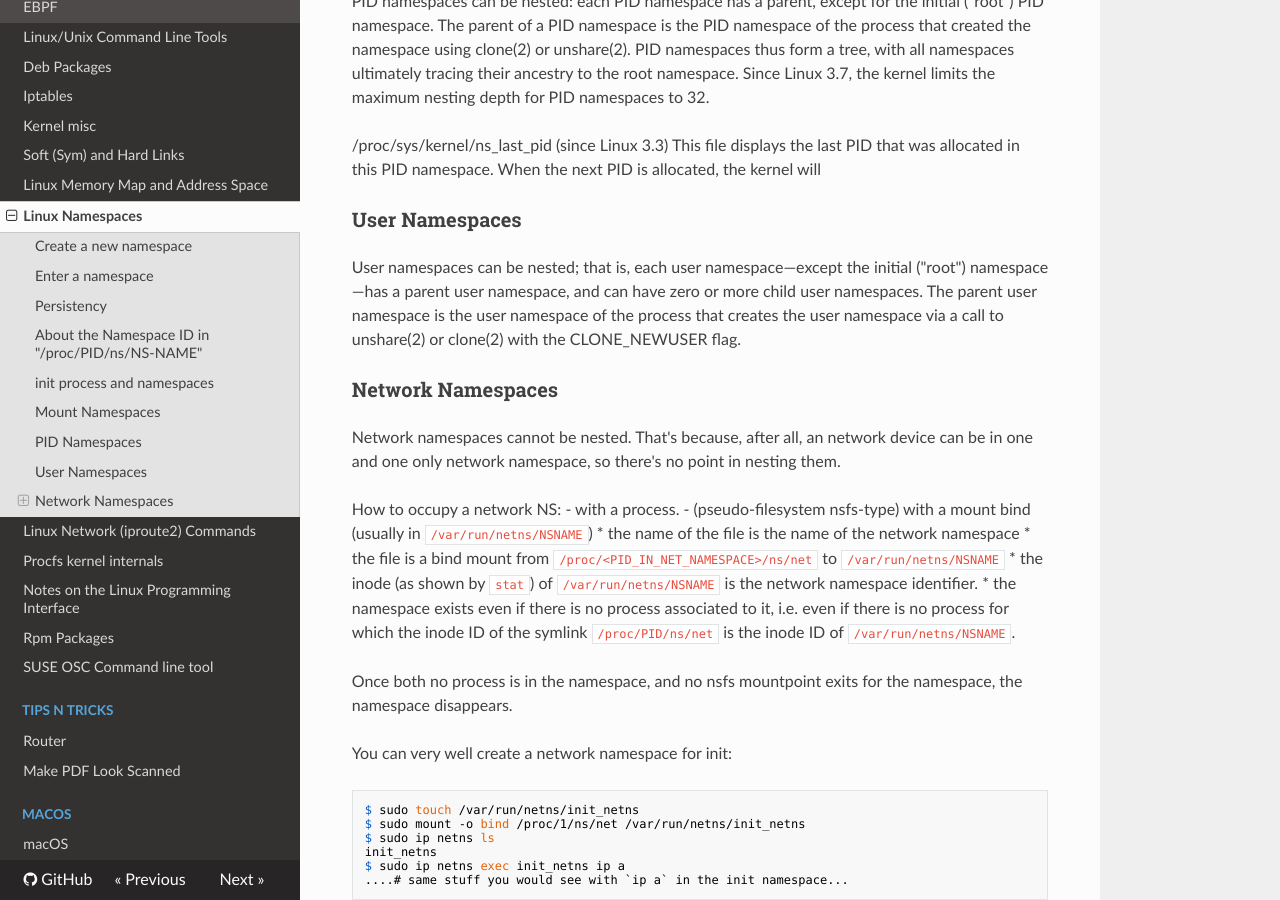
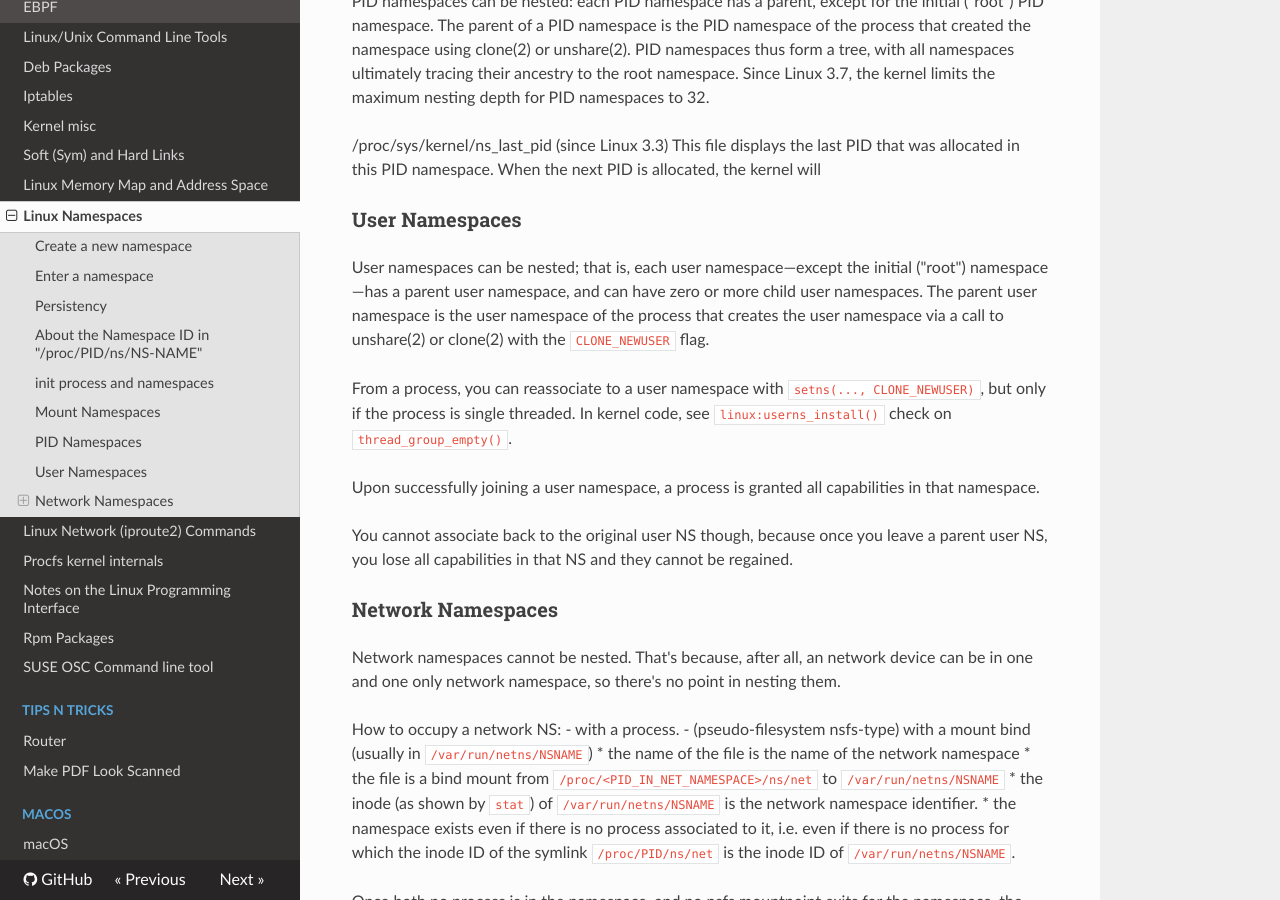
Before and after one commit to marcov/tech-notes, an MkDocs documentation site: the page built from docs/Linux/namespaces.md, in a window 1280 px wide and 900 px high, scrolled down 2262 px. Built offline with MkDocs 1.6.1, drawn with Linux system fonts in a browser that asks for light colours; nearby versions of some CDN libraries; some of the changed text lies outside the part shown.

Commit message:
updates on user NS

````diff
--- a/docs/Linux/namespaces.md
+++ b/docs/Linux/namespaces.md
@@ -47,7 +47,7 @@ $ sudo readlink /proc/self/ns/mnt
 mnt:[4026531840]
 ```
 
-The ID is the  "inum" (inode number) field in `struct ns_common`.
+The ID is the "inum" (inode number) field in `struct ns_common`.
 See the kernel function `ns_get_name()`.
 The initial `inum` values are defined in `include/linux/proc_ns.h`:
 ```
@@ -74,7 +74,7 @@ enum {
 You may have been asking, why the inode I get from `stat /proc/self/ns/pid` is different
 from the value I get with `readlink /proc/self/ns/pid` ????
 
-BECAUSE YOU NEED to call stat with the `-L` option to dereference the symlink!!!!
+BECAUSE YOU NEED to call stat with the `-L` option to dereference the symlink!!!
 
 ### init process and namespaces
 - A process that is init in a PID namespace, cannot move to a different existing PID namespace.
@@ -112,7 +112,17 @@ User namespaces can be nested; that is, each user namespace—except
 the initial ("root") namespace—has a parent user namespace, and can
 have zero or more child user namespaces.  The parent user namespace
 is the user namespace of the process that creates the user namespace
-via a call to unshare(2) or clone(2) with the CLONE_NEWUSER flag.
+via a call to unshare(2) or clone(2) with the `CLONE_NEWUSER` flag.
+
+From a process, you can reassociate to a user namespace with
+`setns(..., CLONE_NEWUSER)`, but only if the process is single threaded. In kernel code, see
+`linux:userns_install()` check on `thread_group_empty()`.
+
+Upon  successfully joining a user namespace, a process is granted all
+capabilities in that namespace.
+
+You cannot associate back to the original user NS though, because once you leave
+a parent user NS, you lose all capabilities in that NS and they cannot be regained.
 
 ### Network Namespaces
 Network namespaces cannot be nested. That's because, after all, an network device
````
